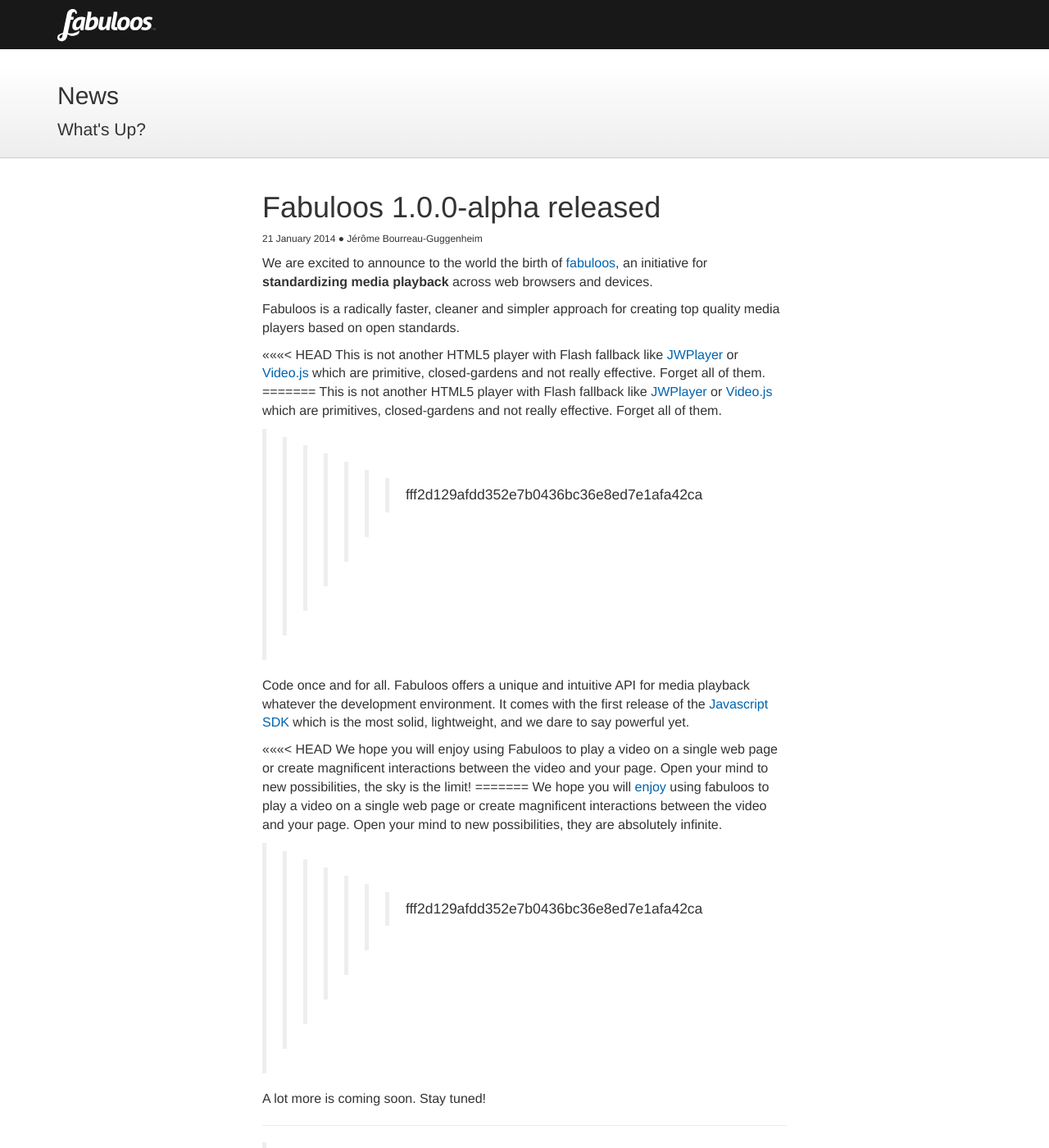
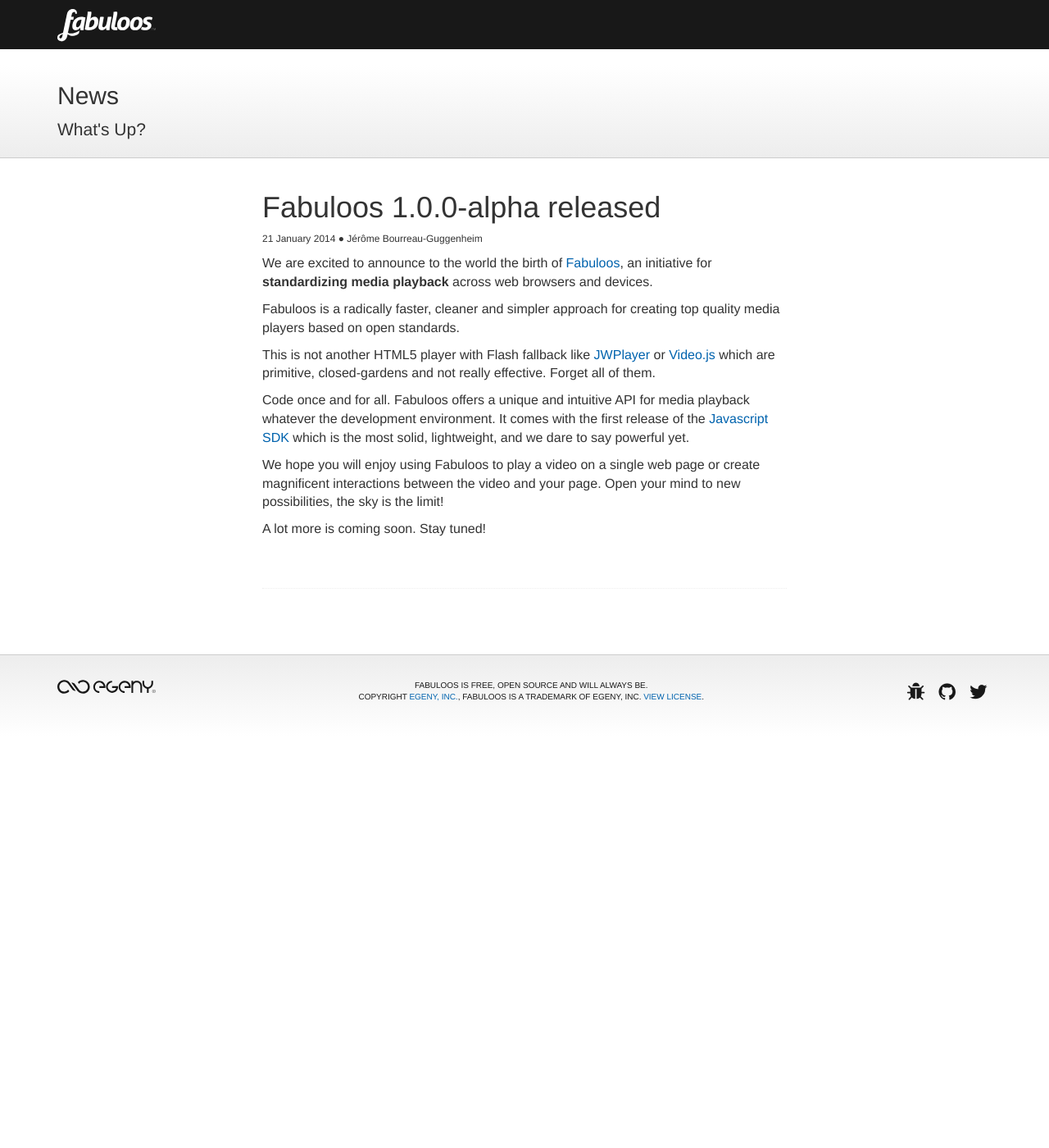
Before and after one commit to egeny/fabuloos-website, a Jekyll site: the page built from _posts/2014-01-21-fabuloos-1.0.md, in a window 1280 px wide and 1400 px high. Shown: the whole window at 82% size. Built offline with Jekyll 4.4.1, drawn with Linux system fonts in a browser that asks for light colours; some web fonts are replaced; Markdown is read by kramdown in place of the engine named in the settings; some of the changed text lies outside the part shown.

Commit message:
Merge post répaté
On supprime la situation de steve :-(

```diff
--- a/_posts/2014-01-21-fabuloos-1.0.md
+++ b/_posts/2014-01-21-fabuloos-1.0.md
@@ -4,29 +4,14 @@
 author: Jérôme Bourreau-Guggenheim
 ---
 
-We are excited to announce to the world the birth of [fabuloos](http://www.fabuloos.org), an initiative for <strong>standardizing media playback</strong> across web browsers and devices.
+We are excited to announce to the world the birth of [Fabuloos](http://www.fabuloos.org), an initiative for <strong>standardizing media playback</strong> across web browsers and devices.
 
 Fabuloos is a radically faster, cleaner and simpler approach for creating top quality media players based on open standards.
 
-<<<<<<< HEAD
 This is not another HTML5 player with Flash fallback like [JWPlayer](http://www.jwplayer.com) or [Video.js](http://www.videojs.com) which are primitive, closed-gardens and not really effective. Forget all of them.
-=======
-This is not another HTML5 player with Flash fallback like [JWPlayer](http://www.jwplayer.com) or [Video.js](http://www.videojs.com) which are primitives, closed-gardens and not really effective. Forget all of them.
->>>>>>> fff2d129afdd352e7b0436bc36e8ed7e1afa42ca
 
 Code once and for all. Fabuloos offers a unique and intuitive API for media playback whatever the development environment. It comes with the first release of the [Javascript SDK](/download/) which is the most solid, lightweight, and we dare to say powerful yet.
 
-<<<<<<< HEAD
 We hope you will enjoy using Fabuloos to play a video on a single web page or create magnificent interactions between the video and your page. Open your mind to new possibilities, the sky is the limit!
-=======
-We hope you will [enjoy](/documentation/getting-started.html) using fabuloos to play a video on a single web page or create magnificent interactions between the video and your page. Open your mind to new possibilities, they are absolutely infinite.
->>>>>>> fff2d129afdd352e7b0436bc36e8ed7e1afa42ca
 
 A lot more is coming soon. Stay tuned!
-
-***
-
-<blockquote>
-	<p>Most people make the mistake of thinking design is what it looks like. That’s not what we think design is. It’s not just what it looks like and feels like. Design is how it works.</p>
-	<small>Steve Jobs in <cite><a href="http://www.nytimes.com/2003/11/30/magazine/the-guts-of-a-new-machine.html?pagewanted=all&src=pm">The New York Times</a> November 30, 2003</cite></small>
-</blockquote>
```
